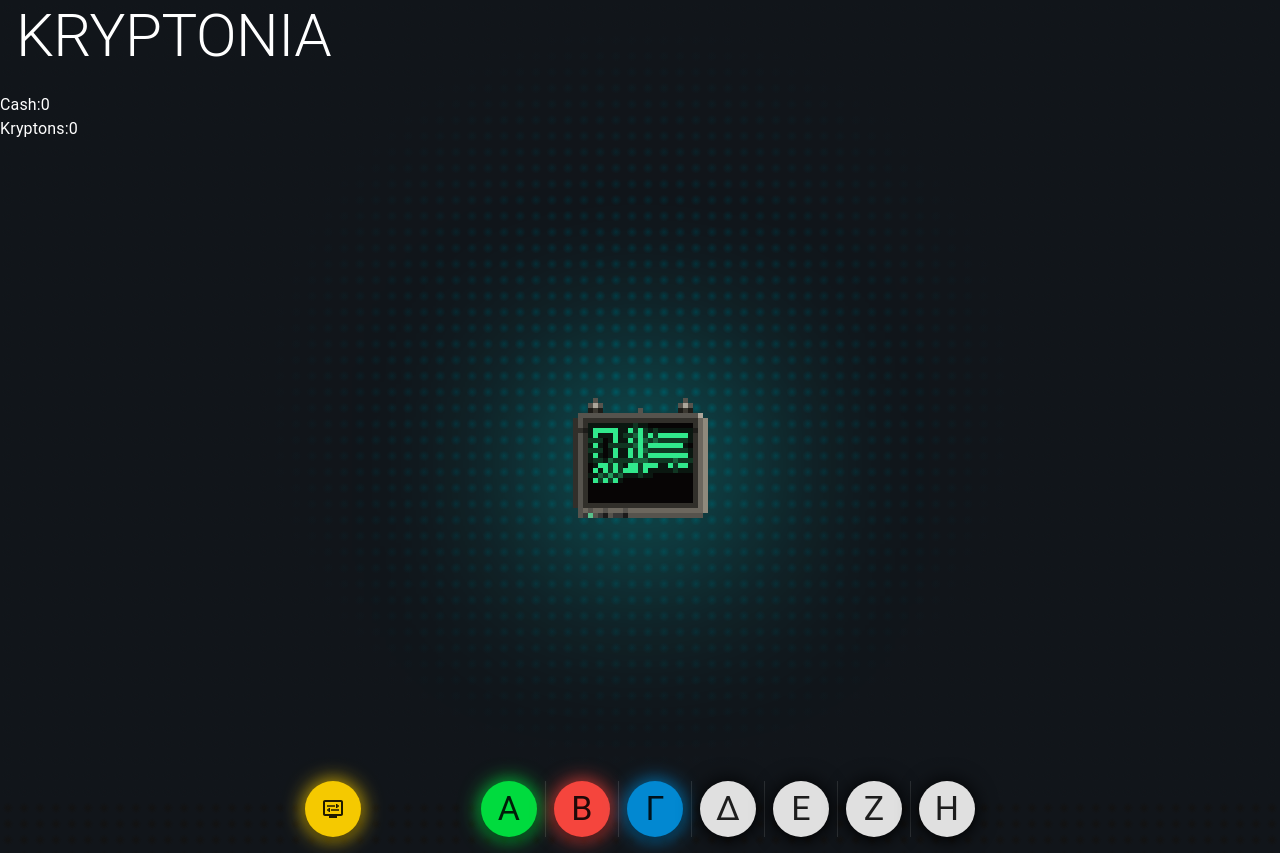
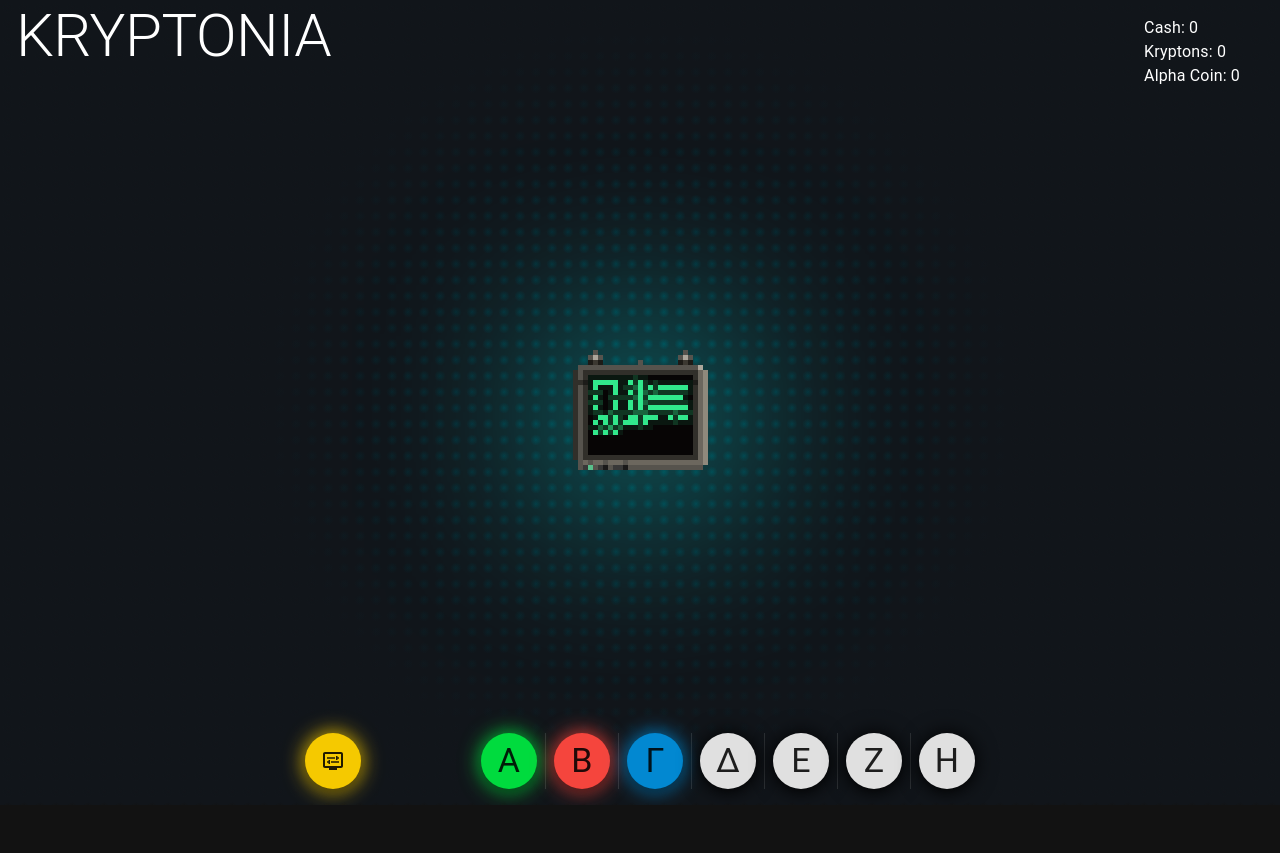
Before and after one commit to michaelmumenthaler/kryptonia, a React (Create React App) app: page / in a window 1280 px wide. After the commit the page ends 805 px from the top, so only its background shows below. Built offline with nearby package versions, Linux system fonts and the light colour scheme; the HTML template or start-up script is replaced by a standard one.

Commit message:
change context, use reducer for game value management
Signed-off-by: Michael Mumenthaler <michi.mumi@gmail.com>

```diff
--- a/src/Components/CenterField.tsx
+++ b/src/Components/CenterField.tsx
@@ -1,8 +1,12 @@
 import Stack from "@mui/material/Stack";
+import { useContext } from "react";
 import ComputerImage from "../Assets/GrandmasRig.png";
+import PlayerContext from "../Gameplay/PlayerContext";
 import { MineAlphaCoin } from "./Coins/Alpha";
 
 export default function CenterField() {
+  const { state, dispatch } = useContext(PlayerContext);
+
   return (
     <Stack
       alignSelf={"center"}
@@ -11,7 +15,10 @@ export default function CenterField() {
       justifyContent={"center"}
       flexGrow={1}
     >
-      <a onClick={() => MineAlphaCoin()} style={{ cursor: "pointer" }}>
+      <a
+        onClick={() => dispatch({ type: "increment-krypton" })}
+        style={{ cursor: "pointer" }}
+      >
         <img
           src={ComputerImage}
           alt="Computer"
--- a/src/Components/Coins/Alpha.tsx
+++ b/src/Components/Coins/Alpha.tsx
@@ -1,12 +1,19 @@
-export const AlphaCoinValues = {
+import ICoin from "./ICoin";
+
+export const AlphaCoinValues: ICoin = {
   id: 1,
-  Name: "Alpha Coin",
-  Amount: 0,
-  Description: "Your first alt-coin!",
-  KryptonExchangeValue: 0.0001,
-  CashExchangeValue: 0.01,
-  StartAmount: 0,
-  Upgrades: [
+  unlocked: true,
+  properties: {
+    Name: "Alpha Coin",
+    Description: "Your first alt-coin!",
+  },
+  values: {
+    Amount: 0,
+    KryptonExchangeValue: 0.0001,
+    CashExchangeValue: 0.01,
+    StartAmount: 0,
+  },
+  upgrades: [
     {
       Name: "Mining efficiency",
       Description: "Reduce time to mine 1 coin",
--- a/src/Components/Coins/AltCoins.tsx
+++ b/src/Components/Coins/AltCoins.tsx
@@ -1,13 +1,11 @@
-import { useContext, useEffect } from "react";
-import PlayerContext from "../../Gameplay/PlayerContext";
 import { AlphaCoinValues } from "./Alpha";
 
-export default function AltCoins() {
-  const game = useContext(PlayerContext);
+export function InitializeAltCoins(PlayerContext: any) {
   const allAltCoins = [];
+  // Add all altCoins to the array for initial load
   allAltCoins.push(AlphaCoinValues);
-
-  useEffect(() => {
-    const unlockedAltCoins = game.updateAltCoins(...game.AltCoins);
-  }, [game.UnlockedCoins]);
+  PlayerContext.dispatch({
+    type: "set-alt-coins",
+    payload: { newAltcoinList: allAltCoins },
+  });
 }
--- a/src/Components/FieldComponents/Wallet.tsx
+++ b/src/Components/FieldComponents/Wallet.tsx
@@ -1,30 +1,28 @@
 import { Stack, Typography } from "@mui/material";
-import { useContext } from "react";
+import { useContext, useEffect, useState } from "react";
 import { PlayerContext } from "../../Gameplay/PlayerContext";
+import ICoin from "../Coins/ICoin";
 
 export function Wallet() {
-  const game = useContext(PlayerContext);
+  const { state, dispatch } = useContext(PlayerContext);
 
   return (
-    <Stack direction="column">
+    <Stack direction="column" sx={{ paddingRight: 5, paddingTop: 2 }}>
       <Stack direction="row">
-        <Typography>Cash:</Typography>
-        <Typography>{game.Cash}</Typography>
+        <Typography>{`Cash: ${state.Cash}`}</Typography>
       </Stack>
       <Stack direction="row">
-        <Typography>Kryptons:</Typography>
-        <Typography>{game.Kryptons}</Typography>
+        <Typography>{`Kryptons: ${state.Kryptons}`}</Typography>
       </Stack>
-      {game.AltCoins.length > 0 ? (
-        game.AltCoins.map((coin, index) => {
-          <Stack direction="row">
-            <Typography>{coin["Name"]}</Typography>
-            <Typography>{coin["Amount"]}</Typography>
-          </Stack>;
-        })
-      ) : (
-        <></>
-      )}
+      {state.AltCoins.map((coin: ICoin, index: number) => {
+        return (
+          <Stack direction="row" key={index}>
+            <Typography>
+              {coin.properties.Name}: {coin.values.Amount}
+            </Typography>
+          </Stack>
+        );
+      })}
     </Stack>
   );
 }
--- a/src/Components/Layout.tsx
+++ b/src/Components/Layout.tsx
@@ -4,8 +4,17 @@ import CoinBar from "./Menus/CoinBar";
 import CenterField from "./CenterField";
 import Typography from "@mui/material/Typography";
 import Wallet from "./FieldComponents/Wallet";
+import { useContext, useEffect } from "react";
+import PlayerContext from "../Gameplay/PlayerContext";
+import { InitializeAltCoins } from "./Coins/AltCoins";
 
 export default function Layout() {
+  const game = useContext(PlayerContext);
+
+  useEffect(() => {
+    InitializeAltCoins(game);
+  }, []);
+
   return (
     <Stack
       spacing={2}
@@ -22,7 +31,7 @@ export default function Layout() {
           backgroundSize: "1em 1em",
         }}
       >
-        <Stack>
+        <Stack direction="row" justifyContent="space-between">
           <Typography variant="h2" gutterBottom component="div" paddingLeft={2}>
             KRYPTONIA
           </Typography>
--- a/src/Gameplay/PlayerContext.tsx
+++ b/src/Gameplay/PlayerContext.tsx
@@ -1,23 +1,32 @@
-import { createContext, useState } from "react";
+import { createContext, useEffect, useReducer, useState } from "react";
+import ICoin from "../Components/Coins/ICoin";
 
-export const PlayerContext = createContext({
-  PlayerName: "Anonymous",
-  Cash: 0.0,
-  Kryptons: 0.0,
-  AltCoins: [],
-  UnlockedCoins: [1], // Array for coin ID
-  updatePlayerName: (name: string) => {},
-  updateCash: (newValue: number) => {},
-  updateKryptons: (newValue: number) => {},
-  updateAltCoins: (newValue: any[]) => {},
-  updateUnlockedCoins: (newValue: any[]) => {},
+export interface IPlayerContext {
+  state: any;
+  dispatch: React.Dispatch<any>;
+}
+
+export const PlayerContext = createContext<IPlayerContext>({
+  state: {},
+  dispatch: () => null,
 });
 
-interface IPlayerContext {
+interface IPlayerContextElement {
   children?: React.ReactNode;
 }
 
-export function PlayerContextProvider(props: IPlayerContext) {
+function reducer(state: any, action: any) {
+  switch (action.type) {
+    case "increment-krypton":
+      return { ...state, Kryptons: state.Kryptons + 1 };
+    case "set-alt-coins":
+      return { ...state, AltCoins: action.payload.newAltcoinList };
+    default:
+      return state;
+  }
+}
+
+export function PlayerContextProvider(props: IPlayerContextElement) {
   let saveGame;
 
   if (localStorage.getItem("saveGame")) {
@@ -28,30 +37,15 @@ export function PlayerContextProvider(props: IPlayerContext) {
       Cash: 0.0,
       Kryptons: 0.0,
       AltCoins: [],
-      UnlockedCoins: [1],
+      UnlockedCoins: [1], // Array for coin ID
     };
   }
-  const [playerName, setPlayerName] = useState(saveGame.PlayerName);
-  const [cash, setCash] = useState(saveGame.Cash);
-  const [kryptons, setKryptons] = useState(saveGame.Kryptons);
-  const [altCoins, setAltCoins] = useState(saveGame.AltCoins);
-  const [unlockedCoins, setUnlockedCoins] = useState(saveGame.UnlockedCoins);
+
+  const [state, dispatch] = useReducer(reducer, saveGame);
+  const value = { state, dispatch };
 
   return (
-    <PlayerContext.Provider
-      value={{
-        PlayerName: playerName,
-        updatePlayerName: setPlayerName,
-        Cash: cash,
-        updateCash: setCash,
-        Kryptons: kryptons,
-        updateKryptons: setKryptons,
-        AltCoins: altCoins,
-        updateAltCoins: setAltCoins,
-        UnlockedCoins: unlockedCoins,
-        updateUnlockedCoins: setUnlockedCoins,
-      }}
-    >
+    <PlayerContext.Provider value={value}>
       {props.children}
     </PlayerContext.Provider>
   );
--- a/src/index.tsx
+++ b/src/index.tsx
@@ -3,12 +3,7 @@ import ReactDOM from "react-dom";
 
 import App from "./App";
 
-ReactDOM.render(
-  <React.StrictMode>
-    <App />
-  </React.StrictMode>,
-  document.getElementById("root")
-);
+ReactDOM.render(<App />, document.getElementById("root"));
 
 // If you want to start measuring performance in your app, pass a function
 // to log results (for example: reportWebVitals(console.log))
```
